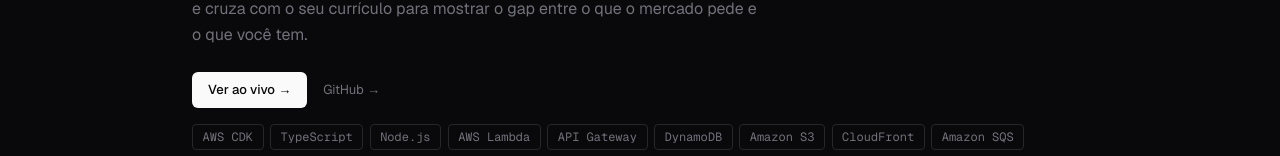
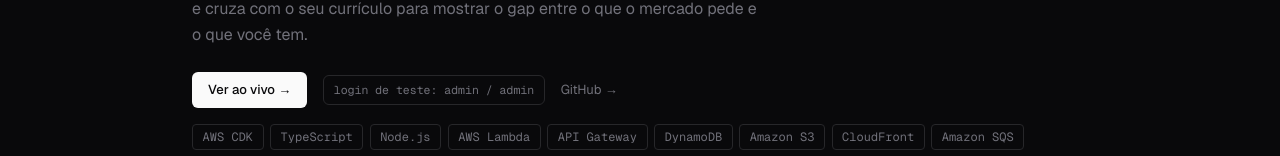
Before and after one commit to Kaleugit/kaleu.dev-site, a Next.js app: page /projetos/jobscope in a window 1280 px wide. Shown: the part 327-483 px from the top of the page. Built offline with nearby package versions, Linux system fonts and the light colour scheme.

Commit message:
feat: exibe credenciais de teste na página do Jobscope
Co-Authored-By: Claude Fable 5 <noreply@anthropic.com>

```diff
--- a/app/projetos/jobscope/page.tsx
+++ b/app/projetos/jobscope/page.tsx
@@ -12,6 +12,7 @@ const dict = {
     intro: "Rastreador de candidaturas que transforma um link de vaga em dados acionáveis: um pipeline assíncrono na AWS lê a página, extrai as skills exigidas e cruza com o seu currículo para mostrar o gap entre o que o mercado pede e o que você tem.",
     cta: "Ver ao vivo →",
     github: "GitHub →",
+    testLogin: "login de teste: admin / admin",
     contextTitle: "O Contexto e o Desafio",
     contextP1: "A busca por emprego é cega: você aplica para dezenas de vagas sem saber quais skills se repetem no mercado que está mirando, e adaptar o currículo para cada vaga à mão é caro demais para ser viável. O Jobscope resolve isso invertendo o fluxo — você cola a URL da vaga e um pipeline assíncrono lê a página, identifica empresa e cargo e extrai as skills exigidas. Ao enviar seu currículo, o dashboard cruza o que o mercado pede com o que você tem.",
     contextP2: "O desafio técnico foi rodar tudo isso 100% serverless, com a infraestrutura inteira versionada como código e custo mensal zero, dentro do free tier da AWS.",
@@ -62,6 +63,7 @@ const dict = {
     intro: "Job application tracker that turns a posting link into actionable data: an async AWS pipeline reads the page, extracts the required skills and matches them against your resume to show the gap between what the market asks for and what you have.",
     cta: "View live →",
     github: "GitHub →",
+    testLogin: "test login: admin / admin",
     contextTitle: "Context and Challenge",
     contextP1: "Job hunting is blind: you apply to dozens of postings without knowing which skills keep repeating in the market you're aiming at, and tailoring your resume for each posting by hand is too expensive to be viable. Jobscope solves this by inverting the flow — you paste the posting URL and an async pipeline reads the page, identifies company and role, and extracts the required skills. Once you upload your resume, the dashboard matches what the market asks for against what you have.",
     contextP2: "The technical challenge was running all of it 100% serverless, with the entire infrastructure versioned as code and a monthly cost of zero, inside the AWS free tier.",
@@ -295,6 +297,16 @@ export default function Jobscope() {
           >
             {t.cta}
           </a>
+          <span style={{
+            fontSize: "0.72rem",
+            fontFamily: "var(--font-geist-mono)",
+            color: "var(--muted)",
+            border: "1px solid var(--border)",
+            borderRadius: "0.375rem",
+            padding: "0.35rem 0.6rem",
+          }}>
+            {t.testLogin}
+          </span>
           <a
             href="https://github.com/Kaleugit/jobscope"
             target="_blank"
```
